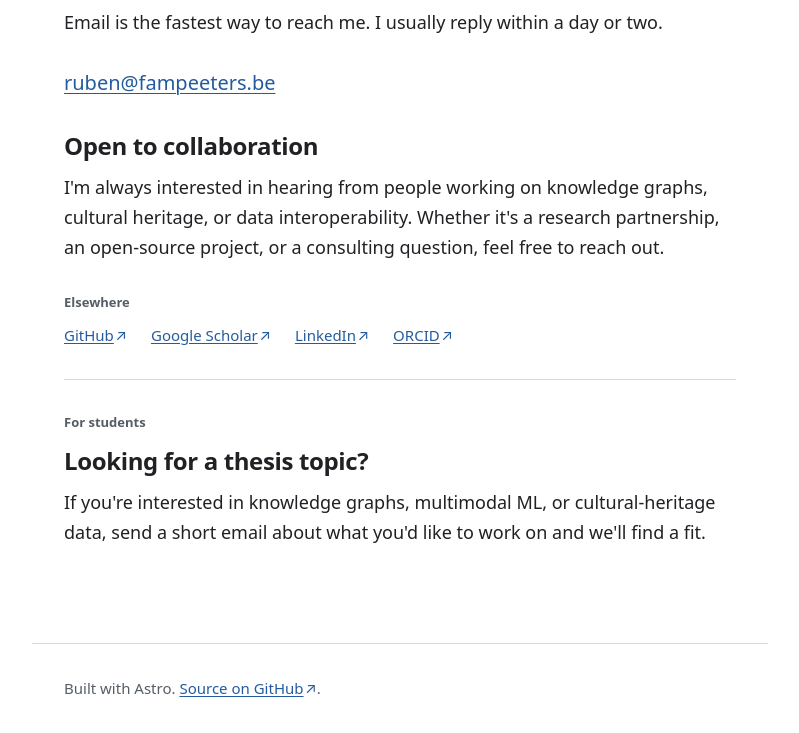
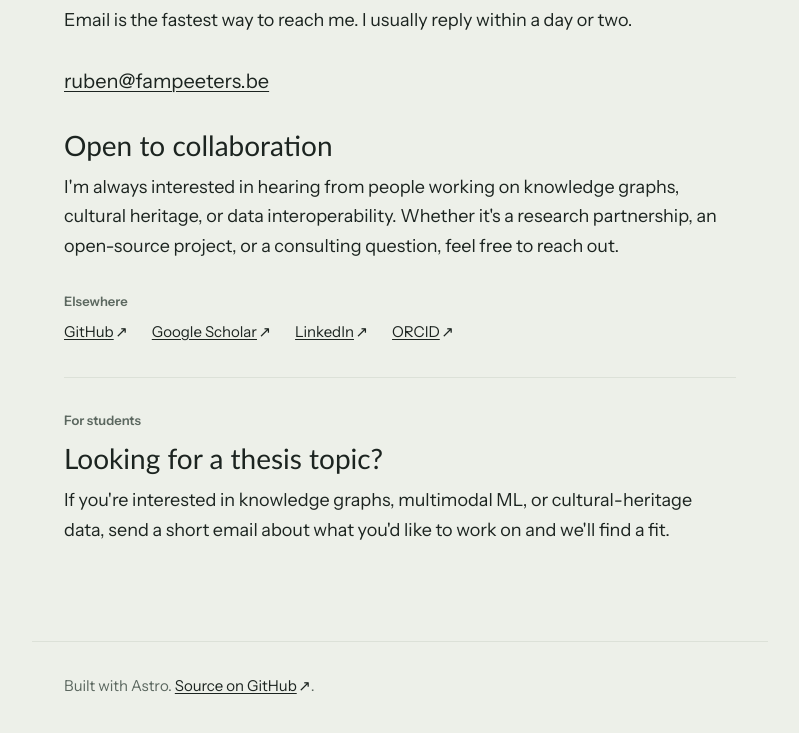
Before and after one commit to RubenPeeters/peeters-ai, an Astro site: page /contact in a window 1280 px wide. Shown: the part 199-932 px from the top of the page, without its empty margins (240-1039 px from the left). Built offline with nearby package versions, Linux system fonts and the light colour scheme; Astro itself is replaced by a stand-in of ours; a web font is replaced by a local one.

Commit message:
feat: adopt Peeters Design System tokens, fonts and section colourways (#29)

```diff
--- a/src/components/ChessArchDiagram.astro
+++ b/src/components/ChessArchDiagram.astro
@@ -7,7 +7,7 @@
   <style>{`
     svg text { font-family: Inter, system-ui, sans-serif; fill: #25211f; }
     .box { rx: 6; stroke: #c9c0b5; stroke-width: 1.5; }
-    .label { font-size: 13px; font-weight: 600; }
+    .label { font-size: 13px; font-weight: 600; letter-spacing: normal; }
     .sub { font-size: 11px; fill: #625b56; }
     .route { font-size: 10px; fill: #625b56; }
     .arrow { stroke: #625b56; stroke-width: 1.5; fill: none; marker-end: url(#ah); }
--- a/src/layouts/Base.astro
+++ b/src/layouts/Base.astro
@@ -1,5 +1,7 @@
 ---
 import { ClientRouter } from 'astro:transitions';
+import '~/styles/design/tokens.css';
+import '~/styles/design/components.css';
 import '~/styles/global.css';
 import {
   t,
@@ -52,6 +54,16 @@ const personJsonLd = {
   ],
 };
 
+const colourways: Partial<Record<RouteKey, string>> = {
+  research: 'blue',
+  cv: 'blue',
+  projects: 'green',
+  about: 'green',
+  blog: 'orange',
+  contact: 'orange',
+};
+const colourway = colourways[routeKey];
+
 const skipToMainLabel = locale === 'nl' ? 'Spring naar inhoud' : 'Skip to content';
 ---
 <!doctype html>
@@ -59,12 +71,16 @@ const skipToMainLabel = locale === 'nl' ? 'Spring naar inhoud' : 'Skip to conten
   <head>
     <meta charset="utf-8" />
     <meta name="viewport" content="width=device-width, initial-scale=1" />
-    <meta name="color-scheme" content="light" />
-    <meta name="theme-color" content="#ffffff" />
+    <meta name="color-scheme" content="light dark" />
+    <meta name="theme-color" content="#edf0e9" media="(prefers-color-scheme: light)" />
+    <meta name="theme-color" content="#141815" media="(prefers-color-scheme: dark)" />
     <title>{pageTitle}</title>
     <meta name="description" content={pageDescription} />
     <link rel="canonical" href={canonicalUrl} />
     <link rel="icon" href="/favicon.svg" type="image/svg+xml" />
+    <link rel="preconnect" href="https://fonts.googleapis.com" />
+    <link rel="preconnect" href="https://fonts.gstatic.com" crossorigin />
+    <link rel="stylesheet" href="https://fonts.googleapis.com/css2?family=Bagel+Fat+One&family=Instrument+Sans:wght@400;500;600&family=JetBrains+Mono:wght@400;500&display=swap" />
 
     <meta property="og:type" content="website" />
     <meta property="og:site_name" content={s.siteName} />
@@ -88,7 +104,7 @@ const skipToMainLabel = locale === 'nl' ? 'Spring naar inhoud' : 'Skip to conten
     <script is:inline type="application/ld+json" set:html={JSON.stringify(personJsonLd)} />
     <ClientRouter />
   </head>
-  <body class:list={[chromeless && 'is-chromeless']}>
+  <body class:list={[chromeless && 'is-chromeless']} data-colourway={colourway}>
     <a href="#main" class="skip-link">{skipToMainLabel}</a>
 
     {chromeless ? (
--- a/src/layouts/BlogPost.astro
+++ b/src/layouts/BlogPost.astro
@@ -60,7 +60,6 @@ const blogIndex = locale === 'en' ? '/blog' : '/nl/blog';
       gap: var(--space-12);
     }
     .post-header h1 {
-      font-size: var(--text-h2);
       max-width: 28ch;
     }
     .meta {
--- a/src/pages/about.astro
+++ b/src/pages/about.astro
@@ -96,8 +96,6 @@ const s = t(locale);
       gap: var(--space-12);
     }
     .section-heading {
-      font-size: 1.5rem;
-      letter-spacing: -0.015em;
       margin: 0;
     }
     blockquote {
--- a/src/pages/contact.astro
+++ b/src/pages/contact.astro
@@ -61,8 +61,6 @@ const s = t(locale);
       gap: var(--space-12);
     }
     .section-heading {
-      font-size: 1.5rem;
-      letter-spacing: -0.015em;
       margin: 0;
     }
     .elsewhere ul {
@@ -82,8 +80,6 @@ const s = t(locale);
       gap: var(--space-12);
     }
     .students h2 {
-      font-size: 1.5rem;
-      letter-spacing: -0.015em;
       margin: 0;
     }
   </style>
--- a/src/pages/cv.astro
+++ b/src/pages/cv.astro
@@ -94,8 +94,6 @@ const s = t(locale);
       gap: var(--space-12);
     }
     .section-heading {
-      font-size: 1.5rem;
-      letter-spacing: -0.015em;
       margin: 0;
     }
     .skills-grid {
--- a/src/pages/nl/contact.astro
+++ b/src/pages/nl/contact.astro
@@ -61,8 +61,6 @@ const s = t(locale);
       gap: var(--space-12);
     }
     .section-heading {
-      font-size: 1.5rem;
-      letter-spacing: -0.015em;
       margin: 0;
     }
     .elsewhere ul {
@@ -82,8 +80,6 @@ const s = t(locale);
       gap: var(--space-12);
     }
     .students h2 {
-      font-size: 1.5rem;
-      letter-spacing: -0.015em;
       margin: 0;
     }
   </style>
--- a/src/pages/nl/cv.astro
+++ b/src/pages/nl/cv.astro
@@ -94,8 +94,6 @@ const s = t(locale);
       gap: var(--space-12);
     }
     .section-heading {
-      font-size: 1.5rem;
-      letter-spacing: -0.015em;
       margin: 0;
     }
     .skills-grid {
--- a/src/pages/nl/onderzoek.astro
+++ b/src/pages/nl/onderzoek.astro
@@ -59,8 +59,6 @@ const s = t(locale);
       gap: var(--space-32);
     }
     .section-heading {
-      font-size: 1.5rem;
-      letter-spacing: -0.015em;
       margin: 0;
     }
     .theme-block {
--- a/src/pages/nl/over-mij.astro
+++ b/src/pages/nl/over-mij.astro
@@ -96,8 +96,6 @@ const s = t(locale);
       gap: var(--space-12);
     }
     .section-heading {
-      font-size: 1.5rem;
-      letter-spacing: -0.015em;
       margin: 0;
     }
     blockquote {
--- a/src/pages/research.astro
+++ b/src/pages/research.astro
@@ -59,8 +59,6 @@ const s = t(locale);
       gap: var(--space-32);
     }
     .section-heading {
-      font-size: 1.5rem;
-      letter-spacing: -0.015em;
       margin: 0;
     }
     .theme-block {
--- /dev/null
+++ b/src/styles/design/components.css
@@ -0,0 +1,32 @@
+/* Copied from `RubenPeeters/design` at commit `087a9b9` (087a9b99b53e962039de2ed7bb6fa4df39e63d32). Do not edit here: change the design repo, then re-copy. */
+/* Colourways: the same design with the inks swapped, like a poster printed in three runs.
+   Set data-colourway on any container; the default is green. */
+:root { --ink0: var(--ink-lime); --ink1: var(--ink-pink); --ink2: var(--ink-teal); --ink3: var(--ink-orange); }
+[data-colourway="blue"]   { --ink0: var(--ink-blue);   --ink1: var(--ink-yellow); --ink2: var(--ink-pink);   --ink3: var(--ink-orange); }
+[data-colourway="green"]  { --ink0: var(--ink-lime);   --ink1: var(--ink-pink);   --ink2: var(--ink-teal);   --ink3: var(--ink-orange); }
+[data-colourway="orange"] { --ink0: var(--ink-orange); --ink1: var(--ink-sky);    --ink2: var(--ink-yellow); --ink3: var(--ink-pink); }
+
+/* Print: an equation-art tile */
+.print { display: block; width: 100%; max-width: 100%; aspect-ratio: 1; background: var(--paper); border: var(--stroke-print) solid var(--line); border-radius: var(--radius-print); }
+.print .ink0 { fill: var(--ink0); } .print .ink1 { fill: var(--ink1); } .print .ink2 { fill: var(--ink2); } .print .ink3 { fill: var(--ink3); }
+.print .paper { fill: var(--paper); }
+.print .ln { stroke: var(--line); stroke-width: var(--stroke-line); stroke-linejoin: round; stroke-linecap: round; }
+.print .ht { opacity: .38; }
+
+/* Buttons: pills. One primary per view. */
+.btn { font: 500 14px/20px var(--font-sans); border-radius: var(--radius-pill); padding: 8px 18px; border: 1px solid transparent; cursor: pointer; display: inline-flex; align-items: center; gap: var(--space-2); }
+.btn-primary { background: var(--btn); color: var(--on-btn); }
+.btn-secondary { background: var(--surface-sunken); color: var(--text); border-color: var(--hairline); }
+.btn-ghost { background: transparent; color: var(--text); }
+.btn:focus-visible, .chip:focus-visible { outline: 2px solid var(--focus); outline-offset: 2px; }
+.btn:disabled { opacity: .5; cursor: default; }
+
+/* Chips */
+.chip { font: 500 12.5px/18px var(--font-sans); display: inline-flex; align-items: center; gap: 6px; border-radius: var(--radius-pill); padding: 3px 10px; color: var(--text); background: var(--surface-sunken); }
+.chip-outline { background: transparent; border: 1px solid var(--hairline); }
+.chip-warn { background: var(--warn-bg); color: var(--warn-text); }
+.chip-ok { background: var(--ok-bg); color: var(--ok-text); }
+.chip .tile { width: 10px; height: 10px; border-radius: 3px; border: 1px solid var(--line); background: var(--ink0); }
+
+/* Card */
+.card { background: var(--surface); border-radius: var(--radius-card); box-shadow: var(--shadow-card); padding: var(--space-4); color: var(--text); }
--- /dev/null
+++ b/src/styles/design/tokens.css
@@ -0,0 +1,158 @@
+/* Copied from `RubenPeeters/design` at commit `087a9b9` (087a9b99b53e962039de2ed7bb6fa4df39e63d32). Do not edit here: change the design repo, then re-copy. */
+/* Peeters Design System: generated from tokens.json by scripts/build-tokens.mjs. Do not edit. */
+
+:root, [data-theme="light"] {
+  --canvas: #edf0e9;
+  --surface: #ffffff;
+  --surface-sunken: #f3f5f0;
+  --hairline: #dce1d8;
+  --text: #1c2420;
+  --muted: #5b675f;
+  --btn: #1c2420;
+  --on-btn: #ffffff;
+  --focus: #1c2420;
+  --warn-bg: #fce6d4;
+  --warn-text: #9a4a12;
+  --ok-bg: #e3f0da;
+  --ok-text: #2f6b2a;
+  --paper: #f3ebd8;
+  --line: #1f1d1a;
+  --ink-blue: #3b82c4;
+  --ink-sky: #4f8fd6;
+  --ink-lime: #9cc63f;
+  --ink-pink: #f29bc4;
+  --ink-teal: #7fc6c2;
+  --ink-yellow: #f4c542;
+  --ink-orange: #f26b2e;
+  --shadow-card: 0 1px 2px rgba(20,30,20,0.05), 0 8px 24px -12px rgba(20,30,20,0.12);
+}
+
+[data-theme="dark"] {
+  --canvas: #141815;
+  --surface: #1d221e;
+  --surface-sunken: #262c27;
+  --hairline: #2e352f;
+  --text: #e9ede6;
+  --muted: #9aa69d;
+  --btn: #e9ede6;
+  --on-btn: #141815;
+  --focus: #e9ede6;
+  --warn-bg: #3d2716;
+  --warn-text: #f2b88c;
+  --ok-bg: #1f2d1c;
+  --ok-text: #a8d99a;
+  --shadow-card: 0 1px 2px rgba(0,0,0,0.4), 0 8px 24px -12px rgba(0,0,0,0.6);
+  color-scheme: dark;
+}
+
+@media (prefers-color-scheme: dark) {
+  :root:not([data-theme="light"]) {
+    --canvas: #141815;
+    --surface: #1d221e;
+    --surface-sunken: #262c27;
+    --hairline: #2e352f;
+    --text: #e9ede6;
+    --muted: #9aa69d;
+    --btn: #e9ede6;
+    --on-btn: #141815;
+    --focus: #e9ede6;
+    --warn-bg: #3d2716;
+    --warn-text: #f2b88c;
+    --ok-bg: #1f2d1c;
+    --ok-text: #a8d99a;
+    --shadow-card: 0 1px 2px rgba(0,0,0,0.4), 0 8px 24px -12px rgba(0,0,0,0.6);
+    color-scheme: dark;
+  }
+}
+
+:root {
+  --space-1: 4px;
+  --space-2: 8px;
+  --space-3: 12px;
+  --space-4: 16px;
+  --space-5: 20px;
+  --space-6: 24px;
+  --space-8: 32px;
+  --space-12: 48px;
+  --radius-input: 10px;
+  --radius-print: 12px;
+  --radius-card: 18px;
+  --radius-pill: 999px;
+  --stroke-line: 2.5px;
+  --stroke-print: 2px;
+  --font-display: "Bagel Fat One", "Arial Rounded MT Bold", "Trebuchet MS", sans-serif;
+  --font-sans: "Instrument Sans", "Segoe UI", system-ui, sans-serif;
+  --font-mono: "JetBrains Mono", ui-monospace, Menlo, monospace;
+}
+
+.display-xl {
+  font-family: var(--font-display);
+  font-size: 64px;
+  line-height: 0.95;
+  font-weight: 400;
+  letter-spacing: 0.01em;
+}
+
+.display-l {
+  font-family: var(--font-display);
+  font-size: 40px;
+  line-height: 1;
+  font-weight: 400;
+}
+
+.display-m {
+  font-family: var(--font-display);
+  font-size: 28px;
+  line-height: 1.1;
+  font-weight: 400;
+}
+
+.display-s {
+  font-family: var(--font-display);
+  font-size: 22px;
+  line-height: 1.1;
+  font-weight: 400;
+}
+
+.title {
+  font-family: var(--font-sans);
+  font-size: 17px;
+  line-height: 24px;
+  font-weight: 600;
+}
+
+.body {
+  font-family: var(--font-sans);
+  font-size: 15px;
+  line-height: 23px;
+  font-weight: 400;
+}
+
+.small {
+  font-family: var(--font-sans);
+  font-size: 13.5px;
+  line-height: 20px;
+  font-weight: 400;
+}
+
+.label {
+  font-family: var(--font-sans);
+  font-size: 12px;
+  line-height: 16px;
+  font-weight: 500;
+  letter-spacing: 0.08em;
+}
+
+.button {
+  font-family: var(--font-sans);
+  font-size: 14px;
+  line-height: 20px;
+  font-weight: 500;
+}
+
+.data {
+  font-family: var(--font-mono);
+  font-size: 12px;
+  line-height: 18px;
+  font-weight: 400;
+}
--- a/src/styles/global.css
+++ b/src/styles/global.css
@@ -25,21 +25,23 @@ body {
 }
 
 h1, h2, h3 {
-  font-family: var(--font-serif);
   font-weight: 600;
-  letter-spacing: -0.025em;
   margin: 0;
   text-wrap: balance;
 }
 
+/* Bagel Fat One ships one weight; anything heavier would be faux bold. */
+h1, h2 {
+  font-family: var(--font-display);
+  font-weight: 400;
+}
 h1 {
   font-size: var(--text-h1);
-  line-height: var(--leading-tight);
-  letter-spacing: -0.025em;
+  line-height: 1;
 }
 h2 {
   font-size: var(--text-h2);
-  line-height: var(--leading-snug);
+  line-height: 1.1;
 }
 h3 {
   font-size: var(--text-h3);
@@ -161,12 +163,6 @@ body:not(.is-chromeless) {
   --space-48: 2rem;
   --space-96: 3rem;
 }
-body:not(.is-chromeless) h1,
-body:not(.is-chromeless) h2,
-body:not(.is-chromeless) h3 {
-  font-family: var(--font-sans);
-  letter-spacing: normal;
-}
 body:not(.is-chromeless) .intro { max-width: none; }
 body:not(.is-chromeless) .eyebrow,
 body:not(.is-chromeless) .meta,
@@ -183,22 +179,21 @@ body:not(.is-chromeless) .theme-name {
 
 mark {
   background: #fff0a8;
-  color: inherit;
+  color: var(--line);
   padding-inline: 0.08em;
 }
 .prose .callout {
   --callout-color: #245b9e;
-  --callout-bg: #f0f6fd;
   border-left: 3px solid var(--callout-color);
-  background: var(--callout-bg);
+  background: color-mix(in srgb, var(--callout-color) 8%, var(--color-surface));
   padding: 0.75rem 1rem;
   font-style: normal;
   color: var(--color-text);
 }
-.prose .callout-tip { --callout-color: #276749; --callout-bg: #eff8f2; }
-.prose .callout-warning { --callout-color: #865800; --callout-bg: #fff8e8; }
+.prose .callout-tip { --callout-color: #276749; }
+.prose .callout-warning { --callout-color: #865800; }
 .prose .callout > * { margin: 0; }
 .prose .callout > * + * { margin-top: 0.75rem; }
-.prose .callout-title { font-weight: 600; color: var(--callout-color); }
+.prose .callout-title { font-weight: 600; color: color-mix(in srgb, var(--callout-color) 60%, var(--color-text)); }
 .prose summary.callout-title { cursor: pointer; }
 .prose summary.callout-title:focus-visible { outline: 2px solid var(--callout-color); outline-offset: 4px; }
--- a/src/styles/tokens.css
+++ b/src/styles/tokens.css
@@ -1,17 +1,18 @@
-/* White paper, dark text, blue links; distinct hues for graph categories. */
+/* Site aliases onto the Peeters Design System tokens; distinct hues for graph categories. */
 :root {
   /* Surface */
-  --color-bg: #ffffff;
-  --color-surface: #f5f6f8;
-  --color-border: #d7dce2;
+  --color-bg: var(--canvas);
+  --color-surface: var(--surface);
+  --color-border: var(--hairline);
 
   /* Ink */
-  --color-text: #202124;
-  --color-text-muted: #565d66;
+  --color-text: var(--text);
+  --color-text-muted: var(--muted);
 
   /* Accents */
-  --color-accent: #245b9e;
-  --color-accent-hover: #173f70;
+  /* Links use text colour and stay underlined, so colour alone never marks them. */
+  --color-accent: var(--text);
+  --color-accent-hover: var(--text);
   --color-tertiary: #a86452;
 
   /* Knowledge graph */
@@ -26,11 +27,6 @@
   --color-graph-education: #5b7e4c;
   --color-graph-section: #b4474f;
 
-  /* System fonts keep pages close to a plain document. */
-  --font-serif: Georgia, 'Times New Roman', serif;
-  --font-sans: system-ui, -apple-system, 'Segoe UI', sans-serif;
-  --font-mono: ui-monospace, 'Cascadia Code', Consolas, monospace;
-
   /* Body 18px / 1.65 */
   --text-body: 1.125rem;
   --text-tagline: clamp(1.5rem, 1.2rem + 1vw, 1.6875rem);
@@ -40,7 +36,6 @@
   --text-mono: 0.8125rem;
   --text-small: 0.9375rem;
 
-  --leading-tight: 1.04;
   --leading-snug: 1.25;
   --leading-body: 1.65;
 
```
Also changed, not shown: CLAUDE.md (+1 -1 lines), src/components/KnowledgeGraph.astro (+4 -4 lines).
